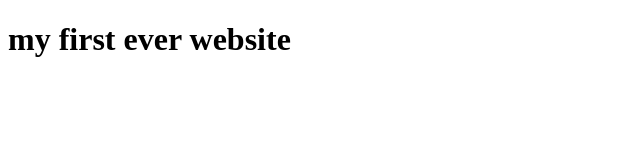
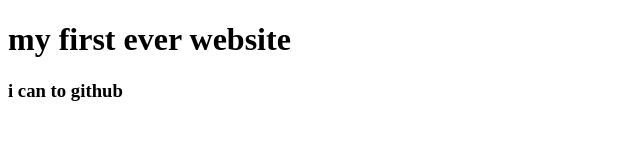
Before and after one commit to jasimkasba/myfirstweb, a plain HTML site: page index.html in a window 1280 px wide. Shown: the whole page, without its empty margins (0-640 px from the left). Drawn offline with Linux system fonts and the light colour scheme.

Commit message:
learn github

```diff
--- a/index.html
+++ b/index.html
@@ -7,6 +7,7 @@
 </head>
 <body>
     <h1> my first ever website</h1>
+     <h3> i can to github </h3>
 
 </body>
 </html>
```
